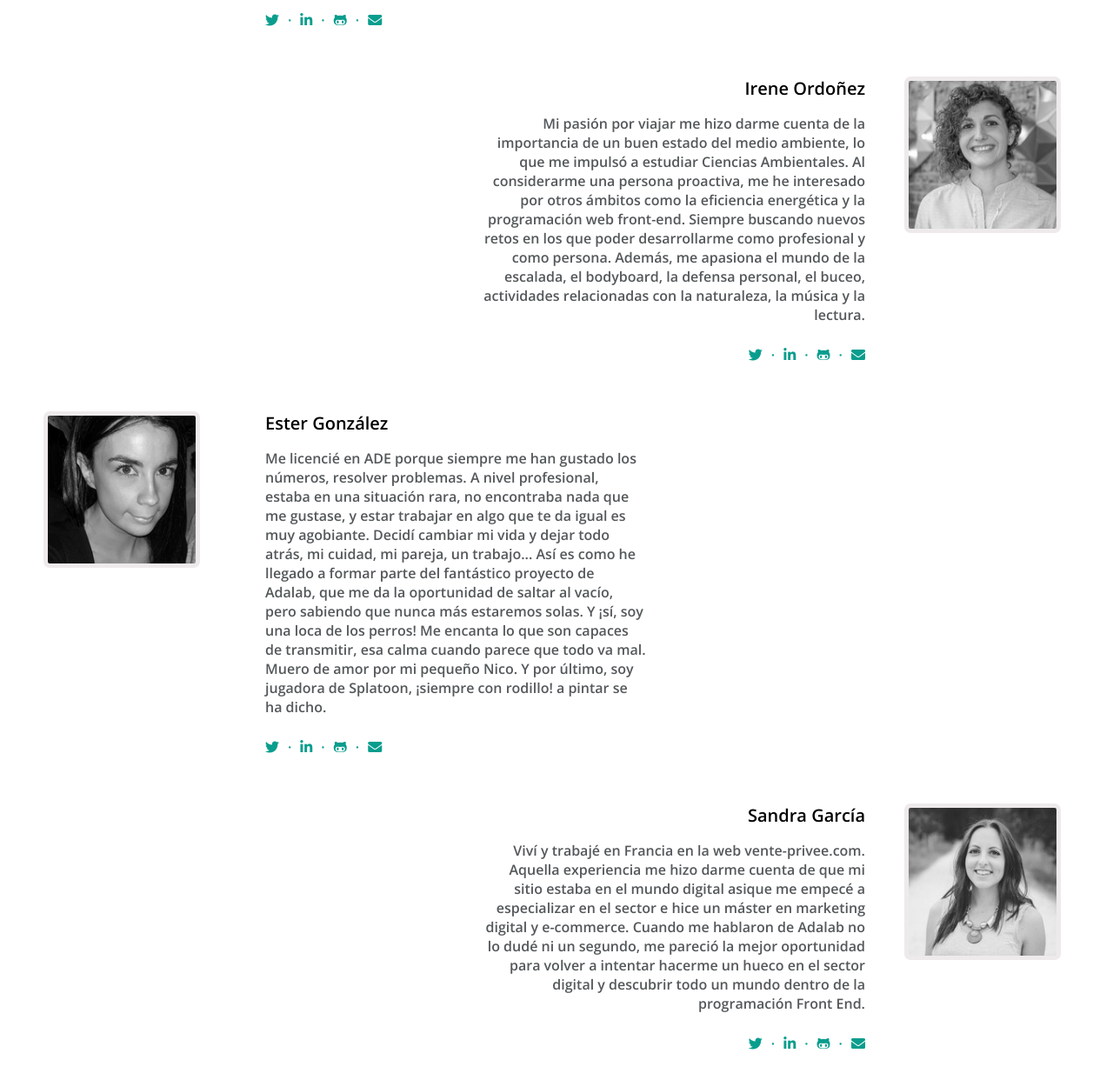
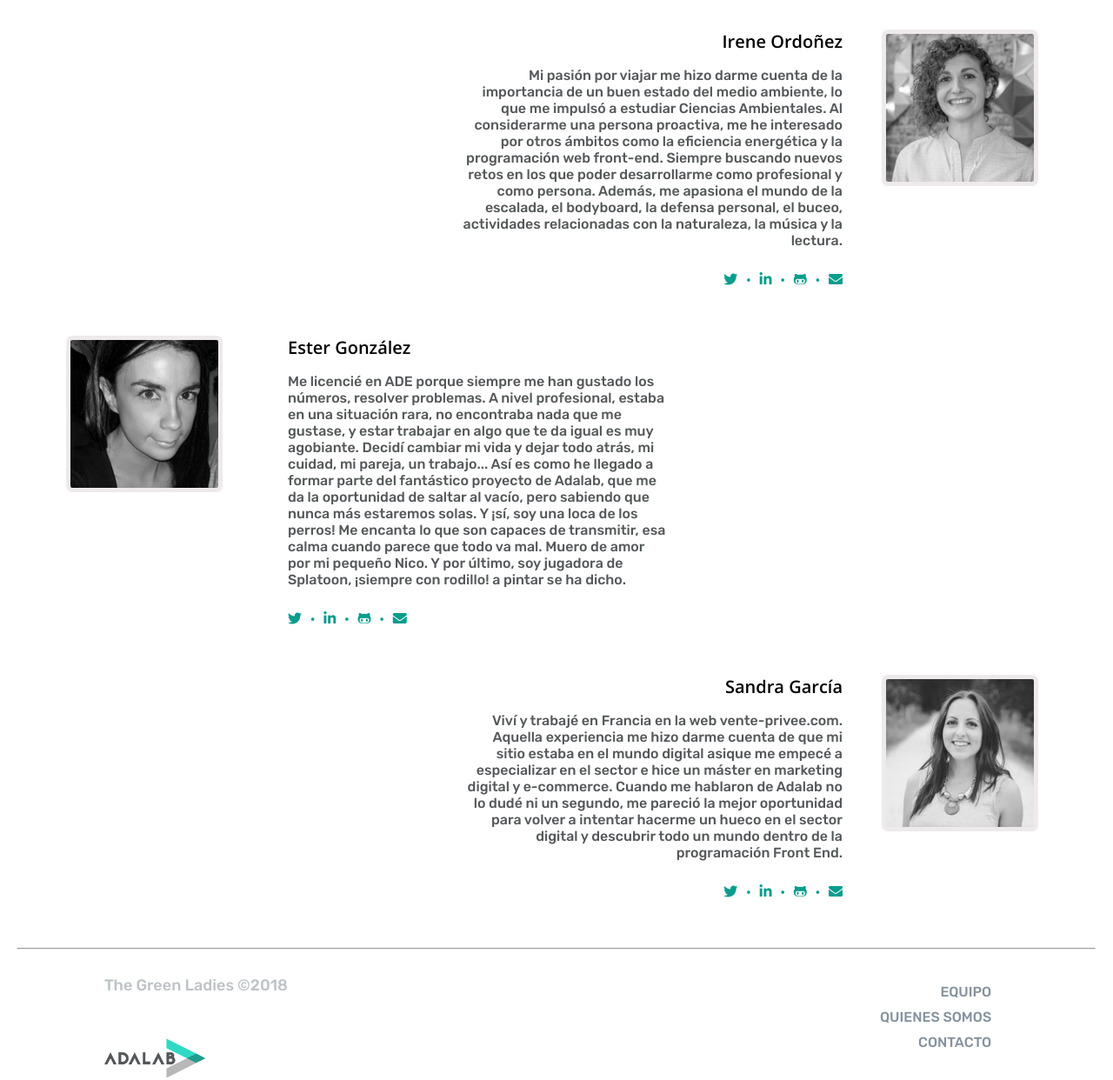
Before and after one commit to EsterGonzalezG/d-s1-the-green-ladies, a plain HTML site: page index.html in a window 1280 px wide. Shown: the part 1396-2638 px from the top of the page at 87% size. Drawn offline with nearby package versions, Linux system fonts and the light colour scheme.

Commit message:
resuelvo detalles

```diff
--- a/css/mediaqueryssandra.css
+++ b/css/mediaqueryssandra.css
@@ -29,12 +29,12 @@
 }
 
 .section_description{
-  padding: 0px 30px;
+  padding: 0px 56px;
 }
 .first-name{
   margin-top: 0;
 }
-.paragraph{
+.paragraph__description{
 margin-bottom: 0;
   width: 439px;
 
--- a/css/stylesindex.css
+++ b/css/stylesindex.css
@@ -197,7 +197,7 @@ padding: 45px 0 60px;
 }
 .member__description{
   margin: 15px;
-  font-family: 'open sans', sans-serif;
+  font-family: 'Rubik', sans-serif;
   font-size: 16px;
   color: #54585a;
   margin: 0 auto;
--- a/index.html
+++ b/index.html
@@ -76,7 +76,7 @@
             </div>
             <div class="member__description left">
               <h3 class="first-name">Estefanía Salgado</h3>
-              <div class="paragraph">
+              <div class="paragraph__description">
                 <p>Además de ser una apasionada mamá, hay muchas cosas que me encantan. La primera es el cine. He visto más de 2500 películas pero, sin duda, la peli que me hizo interesarme más por el cine fue “El verdugo”. Algo parecido me pasó con los libros. Uno de los que más me impactó fue “Ensayo sobre la ceguera” que despertó mi pasión por la lectura.
                   Otra de las cosas que más me gusta es la creatividad: escribir (que ha sido mi foco profesional hasta hoy), hacer manualidades, cocinar...
                   Todo esto es un resumen de mis pasiones, pero ahora lo que de verdad quiero es ser programadora front-end, y por eso estoy aquí.
@@ -100,7 +100,7 @@
             </div>
             <div class="member__description right">
               <h3 class="first-name">Irene Ordoñez</h3>
-              <div class="paragraph">
+              <div class="paragraph__description">
                 <p>Mi pasión por viajar me hizo darme cuenta de la importancia de un buen estado del medio ambiente, lo que me impulsó a estudiar Ciencias Ambientales.
 
                   Al considerarme una persona proactiva, me he interesado por otros ámbitos como la eficiencia energética y la programación web front-end. Siempre buscando nuevos retos en los que poder desarrollarme como profesional y como persona.
@@ -126,7 +126,7 @@
             </div>
             <div class="member__description left">
               <h3 class="first-name">Ester González</h3>
-              <div class="paragraph">
+              <div class="paragraph__description">
                 <p>
                   Me licencié en ADE porque siempre me han gustado los números, resolver problemas. A nivel profesional, estaba en una situación rara, no encontraba nada que me gustase, y estar trabajar en algo que te da igual es muy agobiante. Decidí cambiar mi vida y dejar todo atrás, mi cuidad, mi pareja, un trabajo... Así es como he llegado a formar parte del fantástico proyecto de Adalab, que me da la oportunidad de saltar al vacío, pero sabiendo que nunca más estaremos solas.
 
@@ -154,7 +154,7 @@
             </div>
             <div class="member__description right">
               <h3 class="first-name">Sandra García</h3>
-              <div class="paragraph">
+              <div class="paragraph__description">
                 <p>
                   Viví y trabajé en Francia en la web vente-privee.com. Aquella experiencia me hizo darme cuenta de que mi sitio estaba en el mundo digital asique me empecé a especializar en el sector e hice un máster en marketing digital y e-commerce.
 
```
